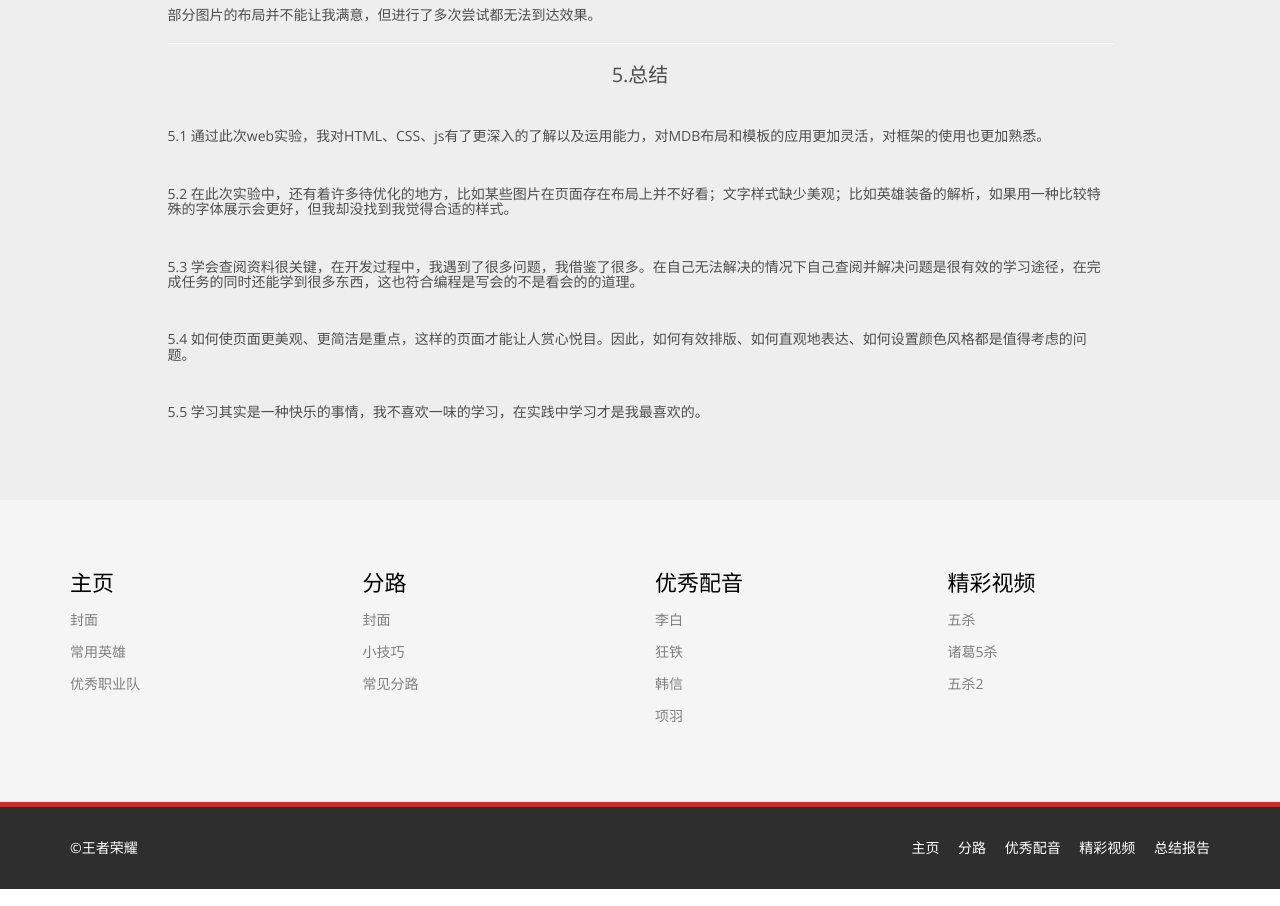
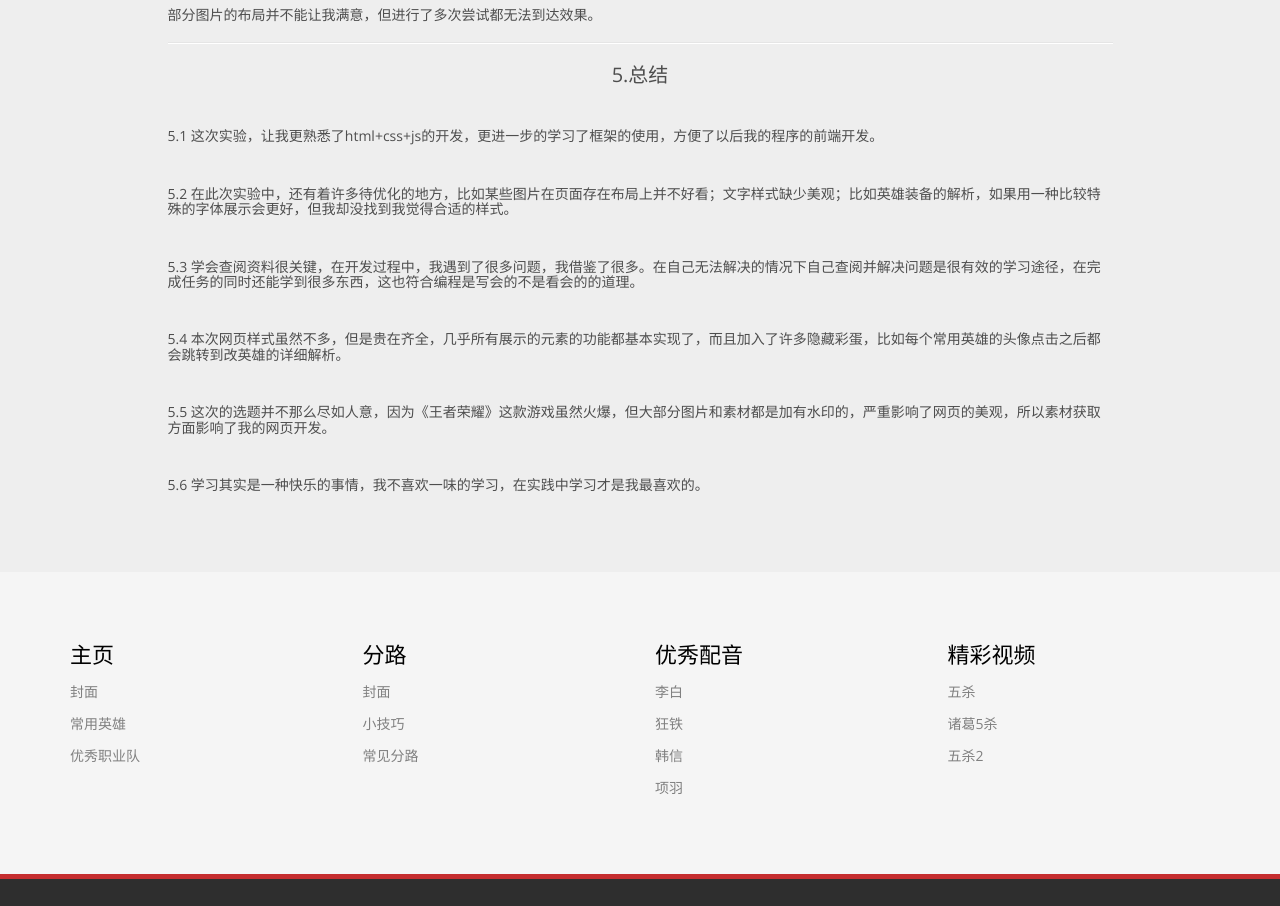
Before and after one commit to 54nzg/wzry.github.io, a plain HTML site: page summary.html in a window 1280 px wide. Shown: the part 2484-3390 px from the top of the page. Drawn offline with nearby package versions, Linux system fonts and the light colour scheme; files whose address does not match are found by name.

Commit message:
Update summary.html

```diff
--- a/summary.html
+++ b/summary.html
@@ -179,16 +179,18 @@
 
                     <h2 class="text-center">5.总结</h2>
                     <br>
-                    <h5>5.1 通过此次web实验，我对HTML、CSS、js有了更深入的了解以及运用能力，对MDB布局和模板的应用更加灵活，对框架的使用也更加熟悉。</h5>
+                    <h5>5.1 这次实验，让我更熟悉了html+css+js的开发，更进一步的学习了框架的使用，方便了以后我的程序的前端开发。</h5>
                     <br>
                     <h5>5.2 在此次实验中，还有着许多待优化的地方，比如某些图片在页面存在布局上并不好看；文字样式缺少美观；比如英雄装备的解析，如果用一种比较特殊的字体展示会更好，但我却没找到我觉得合适的样式。
                     </h5>
                     <br>
                     <h5>5.3 学会查阅资料很关键，在开发过程中，我遇到了很多问题，我借鉴了很多。在自己无法解决的情况下自己查阅并解决问题是很有效的学习途径，在完成任务的同时还能学到很多东西，这也符合编程是写会的不是看会的的道理。</h5>
                     <br>
-                    <h5>5.4 如何使页面更美观、更简洁是重点，这样的页面才能让人赏心悦目。因此，如何有效排版、如何直观地表达、如何设置颜色风格都是值得考虑的问题。</h5>
+                    <h5>5.4 本次网页样式虽然不多，但是贵在齐全，几乎所有展示的元素的功能都基本实现了，而且加入了许多隐藏彩蛋，比如每个常用英雄的头像点击之后都会跳转到改英雄的详细解析。</h5>
                     <br>
-                    <h5>5.5 学习其实是一种快乐的事情，我不喜欢一味的学习，在实践中学习才是我最喜欢的。</h5>
+                    <h5>5.5 这次的选题并不那么尽如人意，因为《王者荣耀》这款游戏虽然火爆，但大部分图片和素材都是加有水印的，严重影响了网页的美观，所以素材获取方面影响了我的网页开发。</h5>
+                    <br>
+                    <h5>5.6 学习其实是一种快乐的事情，我不喜欢一味的学习，在实践中学习才是我最喜欢的。</h5>
                 </div>
 
             </div>
```
